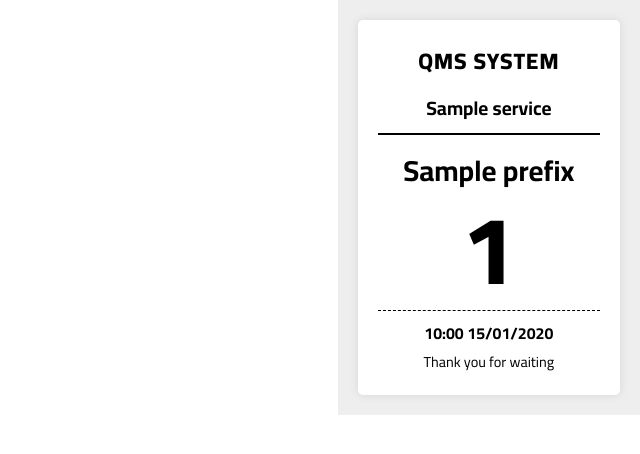
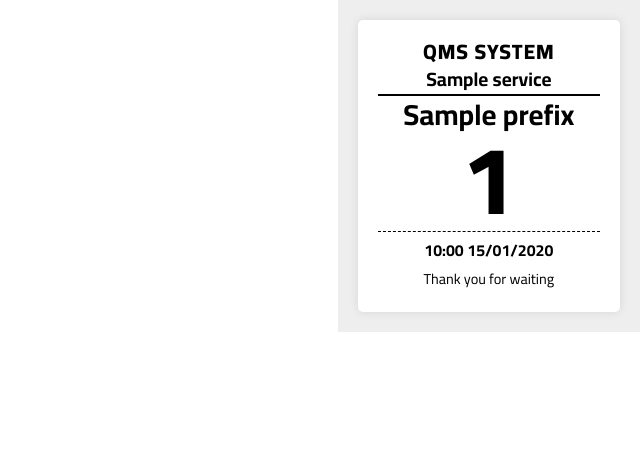
Before and after one commit to alaauddin/QMS, a Django app: template qms_core/templates/qms_core/token_ticket_fragment.html in a window 1280 px wide. Shown: the top 454 px of the page, without its empty margins (640-1280 px from the left). Run offline with Django 5.2, Linux system fonts and the light colour scheme; the template is opened without the code that fills it: most values are stand-ins (such as "Sample title", 1, 10 or a date in 2020); data that the repository does not hold is empty.

Commit message:
fix: adjust print layout dimensions and improve spacing for ticket templates

```diff
--- a/qms_core/templates/qms_core/token_ticket_fragment.html
+++ b/qms_core/templates/qms_core/token_ticket_fragment.html
@@ -10,7 +10,7 @@
         @import url('https://fonts.googleapis.com/css2?family=Cairo:wght@400;700;800&display=swap');
 
         @page {
-            size: 80mm 110mm;
+            size: 80mm 80mm;
             margin: 0 !important;
         }
 
@@ -29,42 +29,45 @@
             width: 72mm;
             box-sizing: border-box;
             margin: 0 auto;
-            padding: 3mm 0 2mm;
+            padding: 2mm 0 1mm;
             text-align: center;
         }
 
         .org-name {
             font-weight: 800;
-            font-size: 1.4rem;
-            margin: 0 0 2mm;
+            font-size: 1.3rem;
+            line-height: 1.15;
+            margin: 0 0 1mm;
             letter-spacing: 1px;
         }
 
         .service-title {
             font-size: 1.2rem;
+            line-height: 1.15;
             border-bottom: 2px solid black;
-            padding-bottom: 2mm;
-            margin: 0 0 2mm;
+            padding-bottom: 1mm;
+            margin: 0 0 1mm;
             font-weight: bold;
         }
 
         .token-prefix {
             font-size: 1.8rem;
             font-weight: bold;
+            line-height: 1.1;
             margin-bottom: 0;
         }
 
         .token-number {
             font-size: 6rem;
             font-weight: 900;
-            line-height: 1.1;
+            line-height: 1;
             margin: 0;
         }
 
         .ticket-footer {
-            margin-top: 2mm;
+            margin-top: 1mm;
             border-top: 1px dashed black;
-            padding-top: 2mm;
+            padding-top: 1mm;
         }
 
         .date {
```
Also changed, not shown: qms_core/templates/qms_core/token_print.html (+5 -3 lines).
